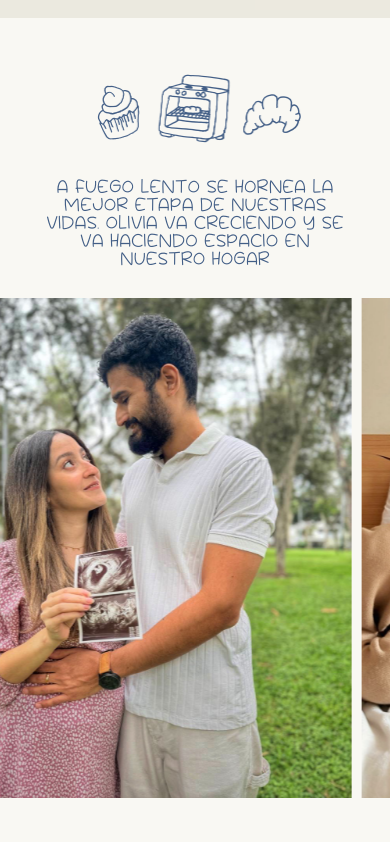
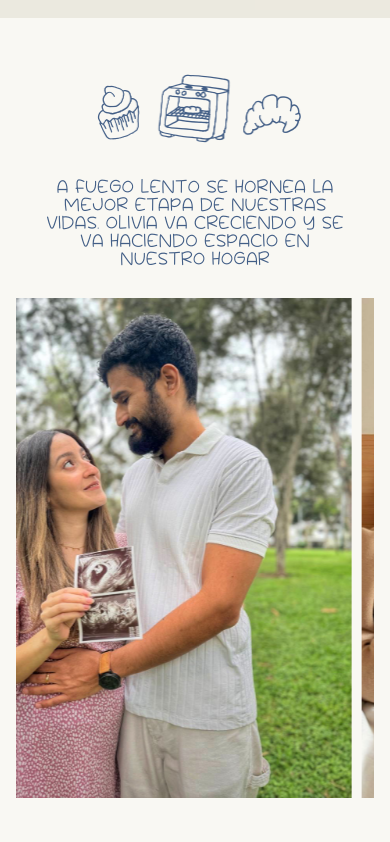
Before and after one commit to danielvergaray/babyShower_olivia, a React (Vite) app: page / in a window 390 px wide. Shown: the part 1769-2611 px from the top of the page. Built offline with nearby package versions, Linux system fonts and the light colour scheme; no server answers; the database is empty.

Commit message:
Prueba carrusel

```diff
--- a/src/components/sass/_Home.scss
+++ b/src/components/sass/_Home.scss
@@ -631,6 +631,9 @@
     }
 
     .slider {
+      overflow: hidden;
+
+      width: 100%;
       .slider-track {
         display: flex;
         width: calc(400px * 12); //Cantidad de imagenes * 2
@@ -642,7 +645,7 @@
           img {
             height: 500px;
             margin: 0 5px;
-            perspective: 100px;
+            /* perspective: 100px; */
           }
         }
       }
```
